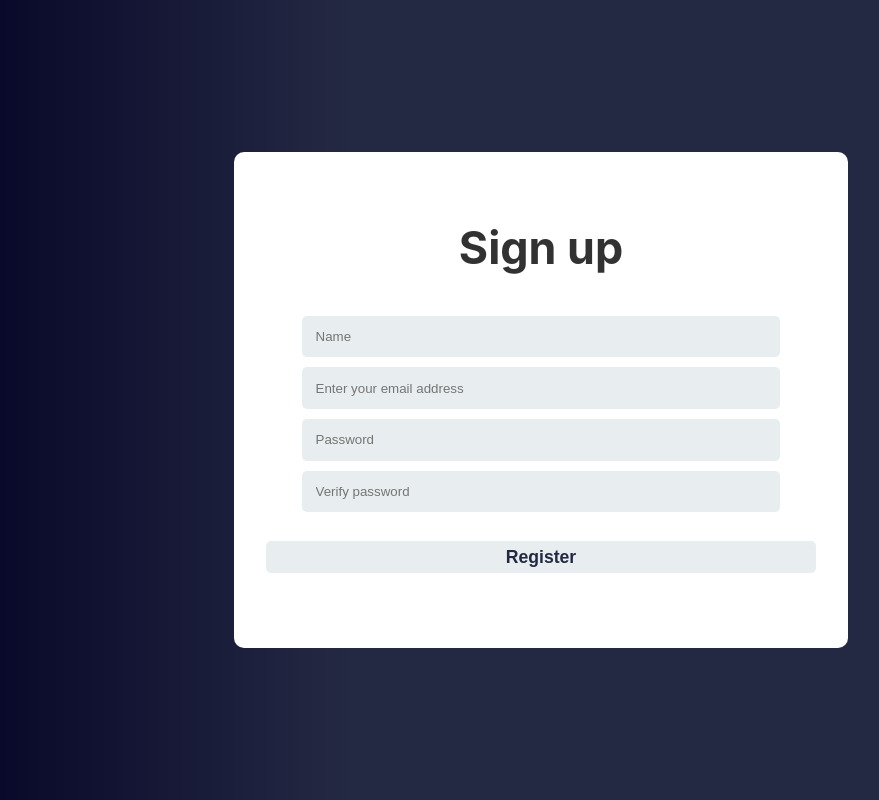
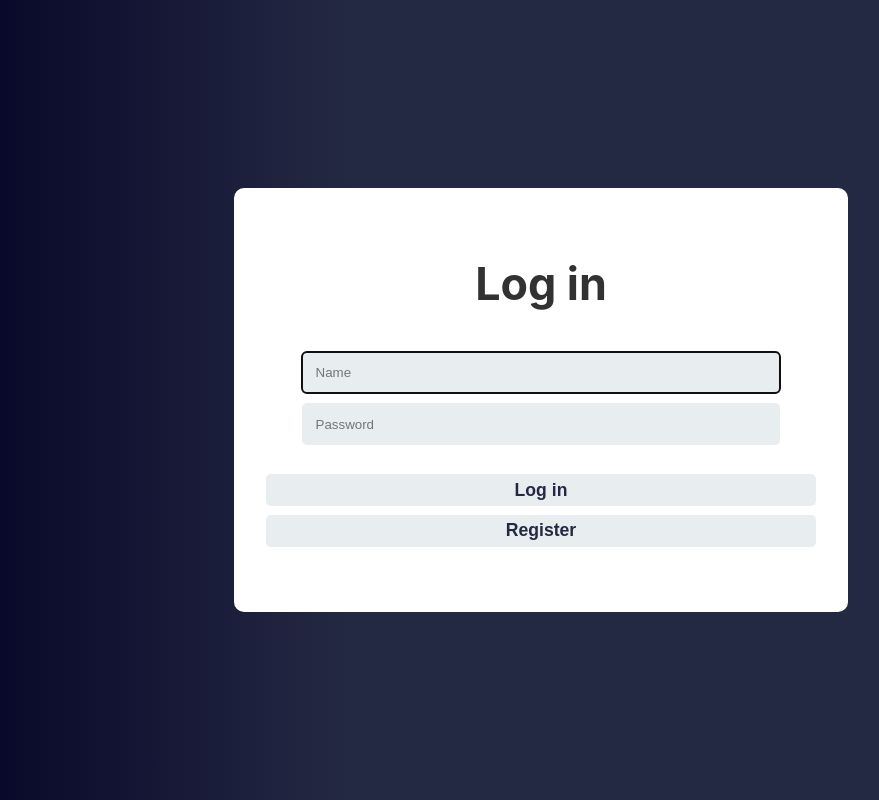
Before and after one commit to cooper-jackson/anywhere-fitness-2-front-end, a React (Create React App) app in the folder anywhere-fitness-2/: page / in a window 1280 px wide. Shown: the whole page, without its empty margins (99-978 px from the left). Built offline with nearby package versions, Linux system fonts and the light colour scheme.

Commit message:
cleaned up code for styled components for log in and sign up forms

```diff
--- a/anywhere-fitness-2/src/App.js
+++ b/anywhere-fitness-2/src/App.js
@@ -1,13 +1,13 @@
 import logo from './logo.svg';
 import './App.css';
 import LoginForm from './components/LoginForm';
-import SignUpForm from './components/SignUpForm';
+// import SignUpForm from './components/SignUpForm';
 
 function App() {
   return (
     <div className="App">
-        {/* <LoginForm /> */}
-        <SignUpForm />
+        <LoginForm />
+        {/* <SignUpForm /> */}
     </div>
   );
 }
--- a/anywhere-fitness-2/src/components/LoginForm.js
+++ b/anywhere-fitness-2/src/components/LoginForm.js
@@ -2,19 +2,12 @@ import React from "react";
 import styled from "styled-components";
 
 const StyledForm = styled.div`
-    /* background-color: #242943; */
     background: rgb(2,0,36);
     background: linear-gradient(90deg, rgba(2,0,36,1) 0%, rgba(36,41,67,1) 35%);
     color: #ffffff;
     position: relative;
     min-height: 100vh;
-    /* min-height: 50vh; */
-    /* width: 100%; */
-    /* width: 60%; */
-    /* margin: 0 auto; */
-    /* padding: 10% 0%; */
     margin: 0;
-    /* padding: 5% 5%; */
     display: flex;
     flex-wrap: wrap;
     justify-content: center;
@@ -32,8 +25,6 @@ const StyledForm = styled.div`
         padding: 2em;
         padding-bottom: 3em;
         border-radius: 10px;
-        /* max-width: 400px; */
-        /* max-width: 100%; */
         width: 550px;
         display: flex;
         flex-direction: column;
@@ -57,15 +48,9 @@ const StyledForm = styled.div`
         margin-top: .25em;
         margin-bottom: .5em;
         width: 82%;
-        /* margin: 0 auto 1em auto; */
-        /* display: flex;
-        align-items: center;
-        justify-content: center; */
         }
 
         &:focus {
-            /* border-color: #ffffff;
-            box-shadow: 0 0 0 2px #9bf1ff; */
             outline: none;
         }
     }
@@ -79,8 +64,6 @@ const StyledForm = styled.div`
         width: 100%;
         border: none;
         border-radius: 5px;
-        /* margin-top: .5em;
-        margin-bottom: .5em; */
         margin: .5em auto;
         padding: 1%;
         cursor: pointer;
@@ -99,6 +82,10 @@ const StyledForm = styled.div`
         padding-bottom: 5%;
     }
 
+    @media(max-width: 620px) {
+        form {
+            width: 300px;
+    }
 `;
 
 function LoginForm() {
@@ -108,17 +95,24 @@ function LoginForm() {
             <form>
                 <h2>Log in</h2>
                 <div className="form-content">
-                    {/* <div>
-                                <input type="text" name="name" id="name" placeholder="Name" />
-                            </div> */}
                     <div>
                         <input
+                        autoFocus
+                        type="text"
+                        name="name"
+                        id="name"
+                        placeholder="Name"
+                        />
+                    </div>
+                    {/* <div>
+                        <input
+                        autoFocus
                         type="email"
                         name="email"
                         id="email"
-                        placeholder="Enter your email address"
+                        placeholder="Email"
                         />
-                    </div>
+                    </div> */}
                     <div>
                         <input
                         type="password"
--- a/anywhere-fitness-2/src/components/SignUpForm.js
+++ b/anywhere-fitness-2/src/components/SignUpForm.js
@@ -2,19 +2,12 @@ import React from 'react'
 import styled from 'styled-components'
 
 const StyledForm = styled.div`
-    /* background-color: #242943; */
     background: rgb(2,0,36);
     background: linear-gradient(90deg, rgba(2,0,36,1) 0%, rgba(36,41,67,1) 35%);
     color: #ffffff;
     position: relative;
     min-height: 100vh;
-    /* min-height: 50vh; */
-    /* width: 100%; */
-    /* width: 60%; */
-    /* margin: 0 auto; */
-    /* padding: 10% 0%; */
     margin: 0;
-    /* padding: 5% 5%; */
     display: flex;
     flex-wrap: wrap;
     justify-content: center;
@@ -32,8 +25,6 @@ const StyledForm = styled.div`
         padding: 2em;
         padding-bottom: 3em;
         border-radius: 10px;
-        /* max-width: 400px; */
-        /* max-width: 100%; */
         width: 550px;
         display: flex;
         flex-direction: column;
@@ -57,15 +48,9 @@ const StyledForm = styled.div`
         margin-top: .25em;
         margin-bottom: .5em;
         width: 82%;
-        /* margin: 0 auto 1em auto; */
-        /* display: flex;
-        align-items: center;
-        justify-content: center; */
         }
 
         &:focus {
-            /* border-color: #ffffff;
-            box-shadow: 0 0 0 2px #9bf1ff; */
             outline: none;
         }
     }
@@ -79,8 +64,6 @@ const StyledForm = styled.div`
         width: 100%;
         border: none;
         border-radius: 5px;
-        /* margin-top: .5em;
-        margin-bottom: .5em; */
         margin: .5em auto;
         padding: 1%;
         cursor: pointer;
@@ -99,6 +82,10 @@ const StyledForm = styled.div`
         padding-bottom: 5%;
     }
 
+    @media(max-width: 620px) {
+        form {
+            width: 300px;
+    }
 `;
 
 function SignUpForm() {
@@ -110,6 +97,7 @@ function SignUpForm() {
                 <div className="form-content">
                     <div>
                         <input
+                        autoFocus
                         type="text"
                         name="name"
                         id="name"
@@ -121,7 +109,7 @@ function SignUpForm() {
                         type="email"
                         name="email"
                         id="email"
-                        placeholder="Enter your email address"
+                        placeholder="Email"
                         />
                     </div>
                     <div>
```
